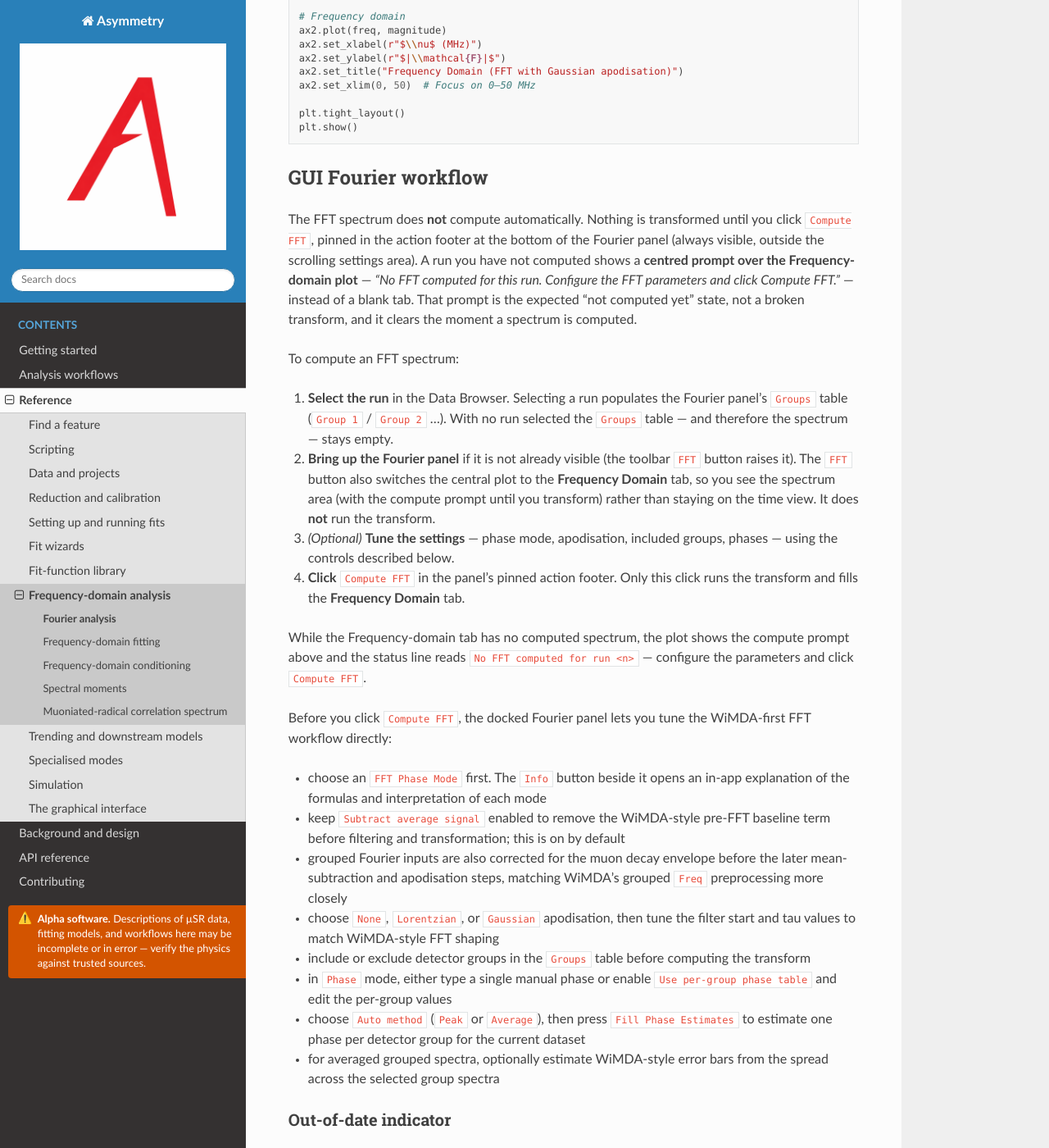
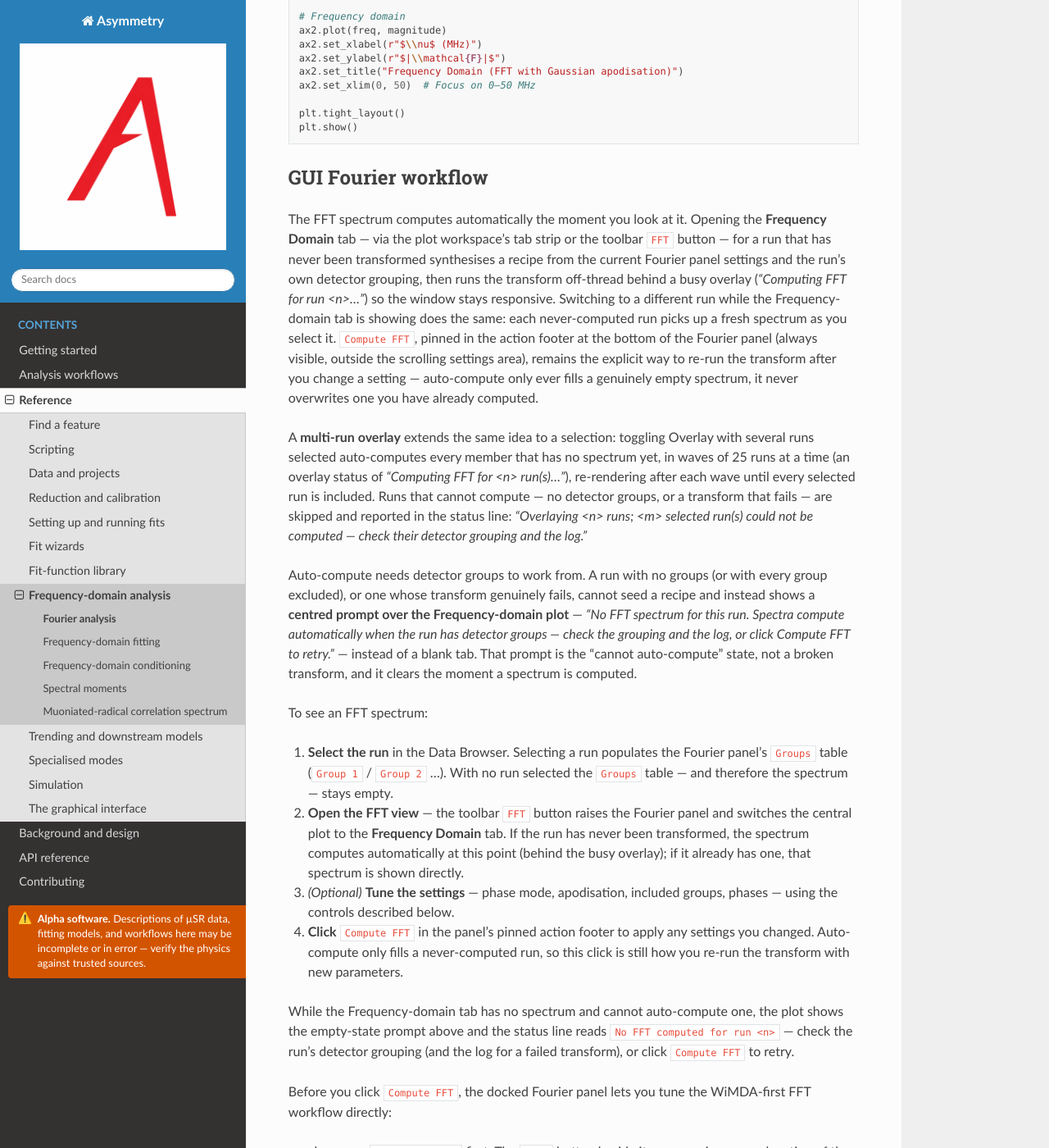
Before and after one commit to BenHuddart/asymmetry, a Sphinx documentation site: the page built from docs/reference/fourier_analysis.rst, in a window 1280 px wide and 1400 px high, scrolled down 14332 px. Shown: the whole window at 82% size. Built offline with Sphinx 7.4.7 and the Read the Docs theme 3.1.0, drawn with Linux system fonts in a browser that asks for light colours; some of the changed text lies outside the part shown.

Commit message:
FFT computes on view: tab entry, run switches, overlay members, and regroups all populate the spectrum automatically
Entering the Frequency Domain tab (or switching runs on it) for a
never-computed run now synthesizes a recipe from the current Fourier panel
settings and the run's own grouping, and computes it off-thread through the
existing recipe-recompute machinery (busy overlay, in-flight coalescing,
failure memory). Compute FFT remains the explicit way to apply changed
settings — auto-compute only ever fills an empty spectrum. A multi-run
overlay auto-computes its missing members in waves of 25, re-rendering after
each wave, so a partial overlay can no longer read as a complete answer;
runs that cannot compute are skipped and reported ("could not be computed —
check their detector grouping and the log"). MaxEnt keeps its
explicit-cycles contract.

Applying a grouping (or t0/deadtime/background via the grouping dialog) is
promoted from flag-stale to discard-and-recompute: the affected runs' FFT
spectra AND recipes are dropped (the recipe's group ids described the old
grouping) and a live frequency view recomputes immediately — the spectrum
follows the data exactly as the time plot does. The stale banner now covers
parameter and time-window edits only, where recompute stays explicit.

Guards that earned their tests: seeding is gated on the frequency domain
being VISIBLE (dataset selection also syncs the hidden panel to keep it
warm); restore_project_state now owns the _restoring_project flag itself and
seeding is suppressed during restore (a mid-restore domain change seeded
against the outgoing project model and its in-flight key then blocked the
real recipe recompute — the restored spectrum never appeared); and
_frequency_recompute_target refuses an empty-recipe representation rather
than silently recomputing with default settings.

Docs: the GUI Fourier workflow section is rewritten for compute-on-view and
the out-of-date indicator section drops regroup from the banner's triggers;
the unreleased changelog entry from #209 is trimmed to match (its
grouping-banner behaviour is superseded before release).

Co-Authored-By: Claude Fable 5 <noreply@anthropic.com>

```diff
--- a/docs/reference/fourier_analysis.rst
+++ b/docs/reference/fourier_analysis.rst
@@ -662,33 +662,55 @@ Complete workflow for frequency analysis:
 GUI Fourier workflow
 --------------------
 
-The FFT spectrum does **not** compute automatically. Nothing is transformed
-until you click ``Compute FFT``, pinned in the action footer at the bottom of
-the Fourier panel (always visible, outside the scrolling settings area). A run
-you have not computed shows a **centred prompt over the Frequency-domain plot** —
-*"No FFT computed for this run. Configure the FFT parameters and click Compute
-FFT."* — instead of a blank tab. That prompt is the expected
-"not computed yet" state, not a broken transform, and it clears the moment a
-spectrum is computed.
+The FFT spectrum computes automatically the moment you look at it. Opening the
+**Frequency Domain** tab — via the plot workspace's tab strip or the toolbar
+``FFT`` button — for a run that has never been transformed synthesises a
+recipe from the current Fourier panel settings and the run's own detector
+grouping, then runs the transform off-thread behind a busy overlay
+(*"Computing FFT for run <n>…"*) so the window stays responsive. Switching to
+a different run while the Frequency-domain tab is showing does the same: each
+never-computed run picks up a fresh spectrum as you select it. ``Compute FFT``,
+pinned in the action footer at the bottom of the Fourier panel (always visible,
+outside the scrolling settings area), remains the explicit way to re-run the
+transform after you change a setting — auto-compute only ever fills a genuinely
+empty spectrum, it never overwrites one you have already computed.
 
-To compute an FFT spectrum:
+A **multi-run overlay** extends the same idea to a selection: toggling Overlay
+with several runs selected auto-computes every member that has no spectrum yet,
+in waves of 25 runs at a time (an overlay status of *"Computing FFT for <n>
+run(s)…"*), re-rendering after each wave until every selected run is included.
+Runs that cannot compute — no detector groups, or a transform that fails — are
+skipped and reported in the status line: *"Overlaying <n> runs; <m> selected
+run(s) could not be computed — check their detector grouping and the log."*
+
+Auto-compute needs detector groups to work from. A run with no groups (or with
+every group excluded), or one whose transform genuinely fails, cannot seed a
+recipe and instead shows a **centred prompt over the Frequency-domain plot** —
+*"No FFT spectrum for this run. Spectra compute automatically when the run has
+detector groups — check the grouping and the log, or click Compute FFT to
+retry."* — instead of a blank tab. That prompt is the "cannot auto-compute"
+state, not a broken transform, and it clears the moment a spectrum is computed.
+
+To see an FFT spectrum:
 
 #. **Select the run** in the Data Browser. Selecting a run populates the
    Fourier panel's ``Groups`` table (``Group 1`` / ``Group 2`` …). With no run
    selected the ``Groups`` table — and therefore the spectrum — stays empty.
-#. **Bring up the Fourier panel** if it is not already visible (the toolbar
-   ``FFT`` button raises it). The ``FFT`` button also switches the central plot
-   to the **Frequency Domain** tab, so you see the spectrum area (with the
-   compute prompt until you transform) rather than staying on the time view. It
-   does **not** run the transform.
+#. **Open the FFT view** — the toolbar ``FFT`` button raises the Fourier panel
+   and switches the central plot to the **Frequency Domain** tab. If the run
+   has never been transformed, the spectrum computes automatically at this
+   point (behind the busy overlay); if it already has one, that spectrum is
+   shown directly.
 #. *(Optional)* **Tune the settings** — phase mode, apodisation, included
    groups, phases — using the controls described below.
-#. **Click** ``Compute FFT`` in the panel's pinned action footer. Only this
-   click runs the transform and fills the **Frequency Domain** tab.
+#. **Click** ``Compute FFT`` in the panel's pinned action footer to apply any
+   settings you changed. Auto-compute only fills a never-computed run, so this
+   click is still how you re-run the transform with new parameters.
 
-While the Frequency-domain tab has no computed spectrum, the plot shows the
-compute prompt above and the status line reads ``No FFT computed for run <n>`` —
-configure the parameters and click ``Compute FFT``.
+While the Frequency-domain tab has no spectrum and cannot auto-compute one, the
+plot shows the empty-state prompt above and the status line reads ``No FFT
+computed for run <n>`` — check the run's detector grouping (and the log for a
+failed transform), or click ``Compute FFT`` to retry.
 
 Before you click ``Compute FFT``, the docked Fourier panel lets you tune the
 WiMDA-first FFT workflow directly:
@@ -717,23 +739,29 @@ Out-of-date indicator
 
 A computed spectrum stays on screen when you keep working, so the panel tells
 you when the display no longer matches the current settings. Editing any FFT
-parameter, changing the time-domain fit range the transform inherits, or
-applying a new grouping / t0 / deadtime / background correction to the run
+parameter, or changing the time-domain fit range the transform inherits,
 raises an amber banner directly above the action footer::
 
    Spectrum out of date — <what changed>. Compute FFT to refresh.
 
 The banner names what changed (for example ``zero-pad factor, apodisation
-changed`` or ``grouping changed``) and clears on the next ``Compute FFT``.
-Nothing recomputes automatically — the displayed spectrum is never replaced
-behind your back — and parameters that are inert in the active mode never
-flag: a filter τ edit while apodisation is ``None`` does not mark the
+changed``) and clears on the next ``Compute FFT``. Nothing recomputes
+automatically for these two triggers — the displayed spectrum is never
+replaced behind your back — and parameters that are inert in the active mode
+never flag: a filter τ edit while apodisation is ``None`` does not mark the
 spectrum out of date, and a time-range change already absorbed by the
-good-statistics tail cap does not either. Each computed spectrum records the
-grouping it was derived from, so a regroup is detected even after a project
-save and reload. Spectra restored from projects saved before this feature
-cannot be checked against grouping changes (their recipes carry no grouping
-record); recomputing once re-arms the check.
+good-statistics tail cap does not either.
+
+Applying a new grouping — or a t0, deadtime, or background change through the
+grouping dialog — is handled differently: the FFT spectrum "follows the data"
+the same way the time-domain plot does. A spectrum computed under the old
+grouping is not merely stale, it is wrong, so applying a regroup discards the
+affected runs' FFT spectra and recipes outright (logged as *"Discarded <n> FFT
+spectrum(s) computed under the previous grouping; they recompute on next
+view."*) and, if the Frequency-domain tab is the active view, recomputes it
+immediately rather than leaving the stale banner up. There is nothing to
+refresh by hand here — the next view of the run gets a fresh spectrum against
+the new grouping automatically.
 
 Fitting the displayed spectrum
 ~~~~~~~~~~~~~~~~~~~~~~~~~~~~~~
@@ -787,16 +815,18 @@ Frequency-domain plot behaviour
 -------------------------------
 
 FFT output is shown on the dedicated ``Frequency Domain`` tab in the central
-plot workspace. Each loaded run keeps its own frequency-domain view state in the
-session, and a run with no computed FFT shows the centred compute prompt on that
-tab — *"No FFT computed for this run. Configure the FFT parameters and click
-Compute FFT."* — until you transform it (see `GUI Fourier Workflow`_). Entering
-the Frequency-domain view with nothing computed **stays** on that tab and shows
-the prompt; it no longer silently falls back to the time view, so the cue is
-always where you are looking. The current x-range is preserved when switching
-onto a run whose Fourier spectrum has not yet been computed. (The MaxEnt
-spectrum tab behaves the same way, with a *"No MaxEnt spectrum computed…"*
-prompt.)
+plot workspace. Each loaded run keeps its own frequency-domain view state in
+the session. Opening that tab for a run that has never been transformed
+computes its spectrum automatically (see `GUI Fourier workflow`_); a run whose
+spectrum cannot be auto-computed — no detector groups, or a failed transform —
+shows the centred empty-state prompt on that tab instead — *"No FFT spectrum
+for this run. Spectra compute automatically when the run has detector groups —
+check the grouping and the log, or click Compute FFT to retry."* Entering the
+Frequency-domain view **stays** on that tab whether it is computing, showing a
+spectrum, or showing the prompt; it no longer silently falls back to the time
+view, so the cue is always where you are looking. The current x-range is
+preserved across the switch. (The MaxEnt spectrum tab is unchanged: it is
+compute-on-demand, with its own *"No MaxEnt spectrum computed…"* prompt.)
 
 The frequency viewer keeps canonical FFT x-data in absolute MHz or Gauss on the
 axis itself. The main toolbar also provides an ``FFT X relative to field``
```
Also changed, not shown: CHANGELOG.md (+28 -6 lines), 2 other files.
